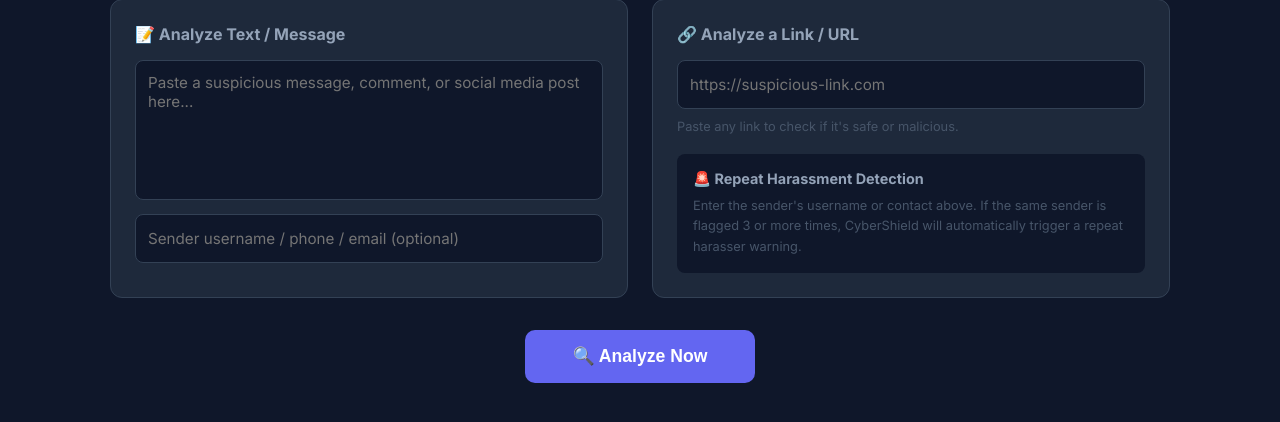
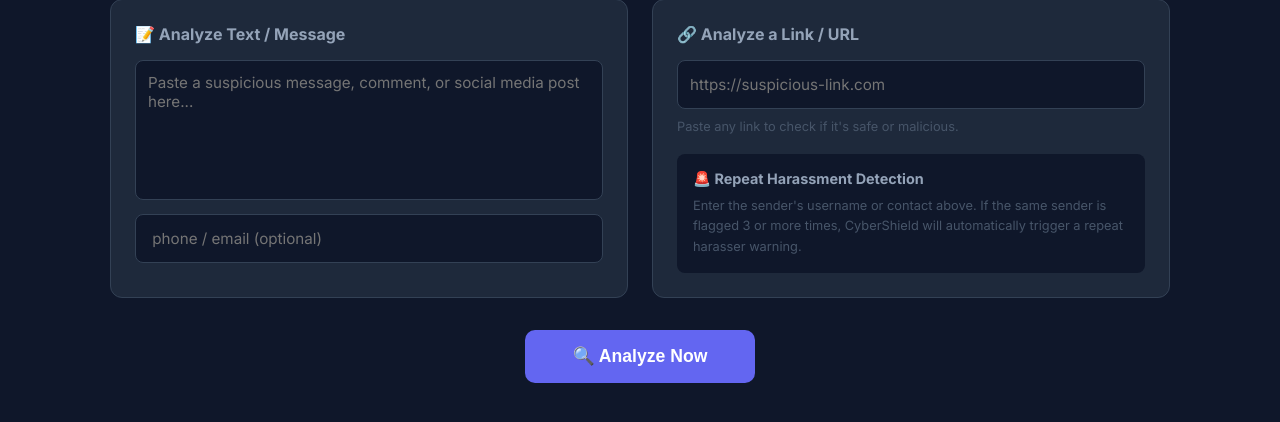
Before and after one commit to aliyarj/cybershield, a Flask app: page / in a window 1280 px wide. Shown: the part 307-729 px from the top of the page. Run offline with Flask 3, Linux system fonts and the light colour scheme.

Commit message:
place holder change

```diff
--- a/templates/index.html
+++ b/templates/index.html
@@ -35,7 +35,7 @@
                 <textarea id="textInput" rows="6"
                     placeholder="Paste a suspicious message, comment, or social media post here..."></textarea>
                 <input type="text" id="senderInput"
-                    placeholder="Sender username / phone / email (optional)"
+                    placeholder=" phone / email (optional)"
                     style="margin-top: 10px"/>
             </div>
 
```
